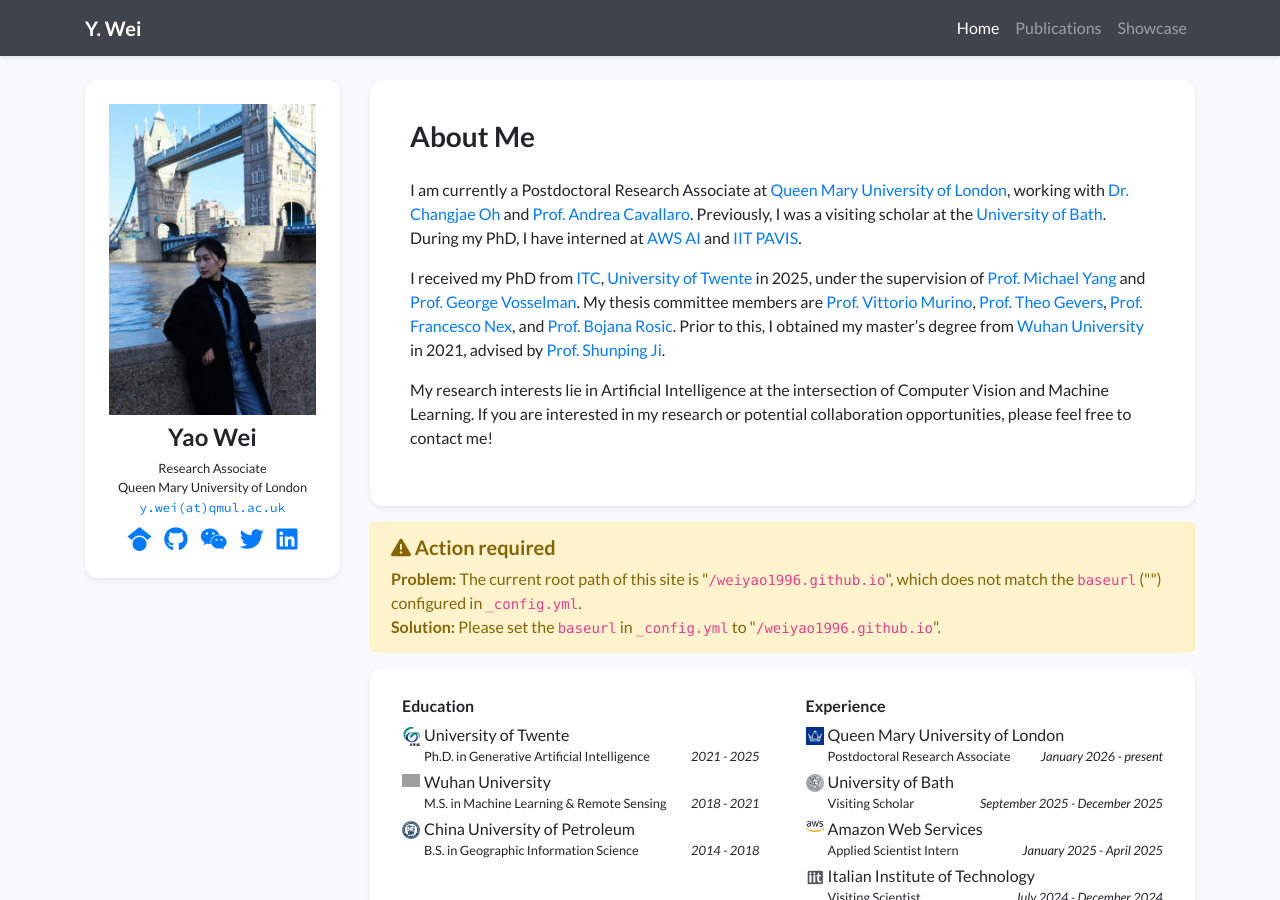
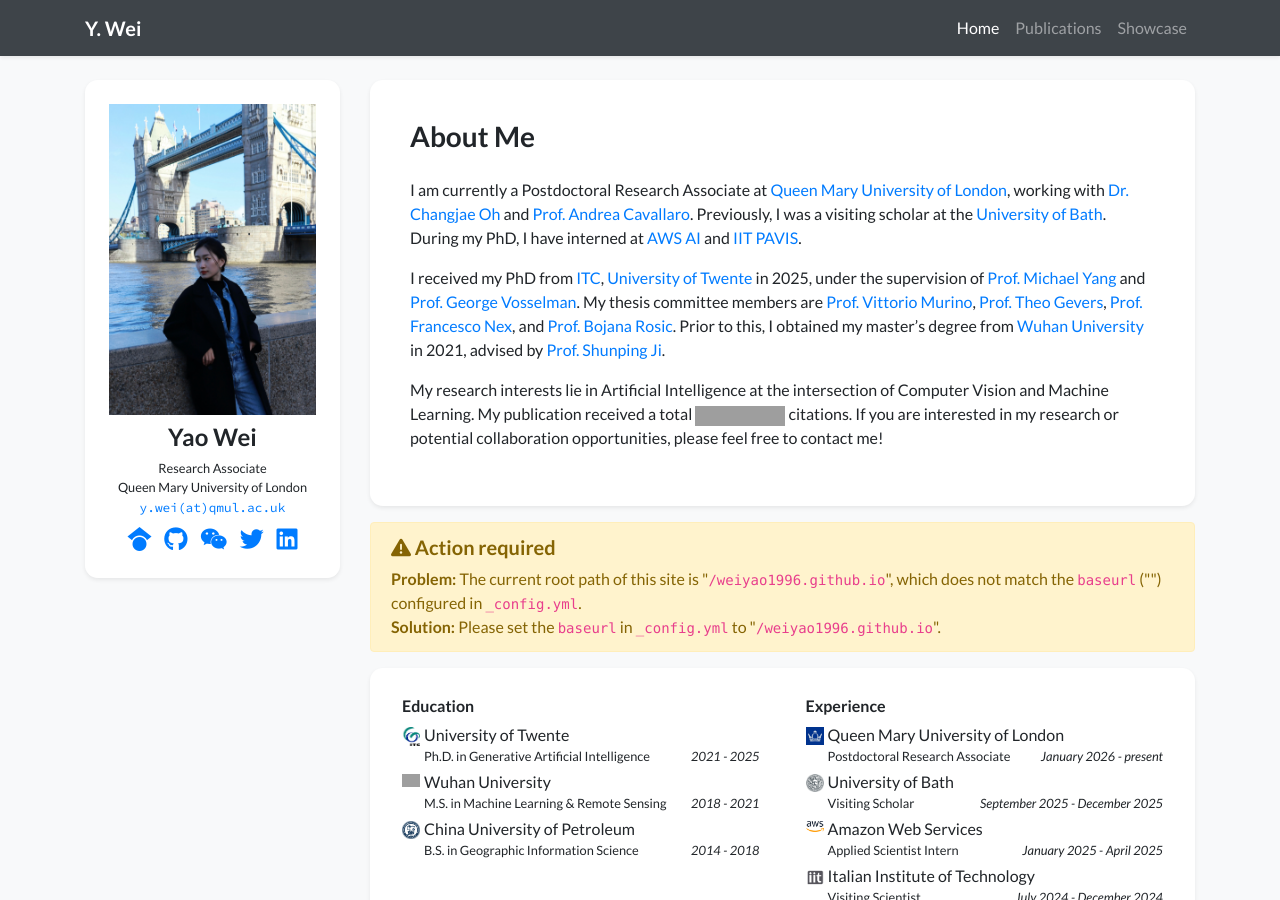
Before and after one commit to weiyao1996/weiyao1996.github.io, a Jekyll site: the page built from index.html, in a window 1280 px wide and 900 px high. Built offline with Jekyll 4.4.1, drawn with Linux system fonts in a browser that asks for light colours; nearby versions of some CDN libraries; a style sheet for code colours, icons or effects is not loaded; grey boxes are pictures that could not be loaded.

Commit message:
Update research interests with citation information
Added citation badge to research interests section.

```diff
--- a/_data/profile.yml
+++ b/_data/profile.yml
@@ -33,6 +33,7 @@
   </p>
   <p>
     My research interests lie in Artificial Intelligence at the intersection of Computer Vision and Machine Learning.
+    My publication received a total <a href='https://scholar.google.com/citations?user=NYYC2JwAAAAJ'><img src="https://img.shields.io/endpoint?url={{ url | url_encode }}&logo=Google%20Scholar&labelColor=f6f6f6&color=9cf&style=flat&label=citations"></a> citations.
     If you are interested in my research or potential collaboration opportunities, please feel free to contact me!
   </p>
 
```
